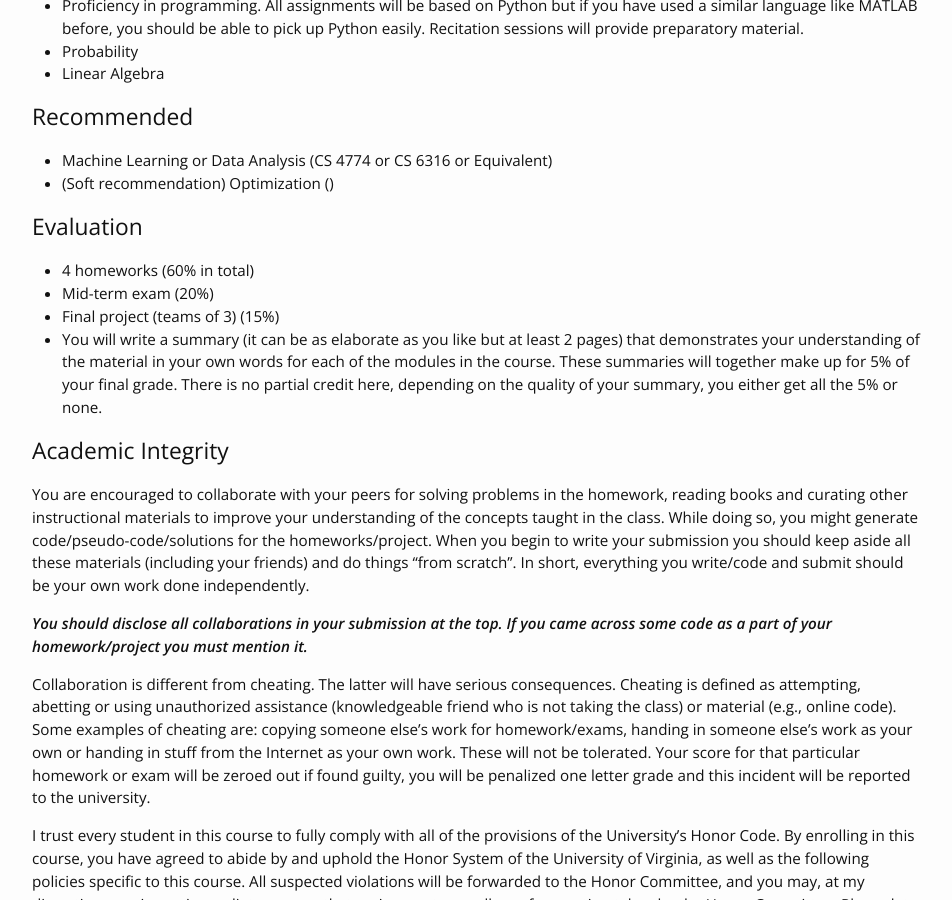
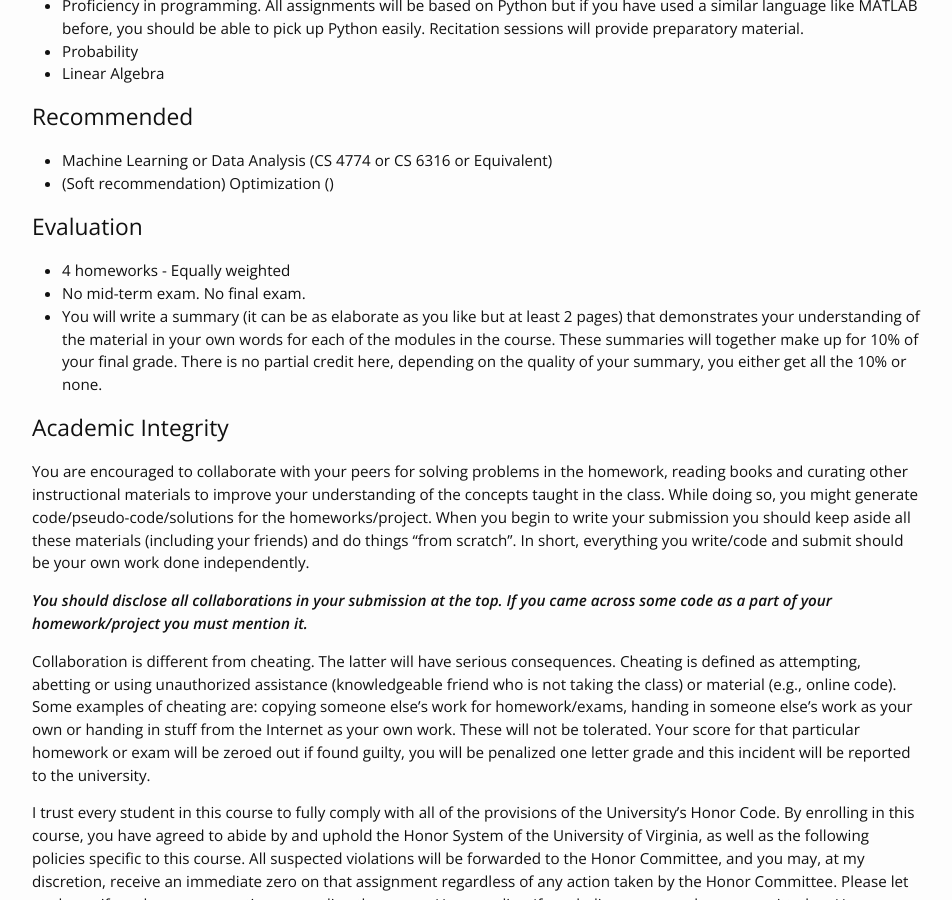
Before and after one commit to linklab-uva/robotlearning, a Jekyll site: the page built from index.md, in a window 1280 px wide and 900 px high, scrolled down 1092 px. Shown: the whole window, without its empty margins (163-1115 px from the left). Built offline with Jekyll 4.4.1, drawn with Linux system fonts in a browser that asks for light colours; nearby versions of some CDN libraries.

Commit message:
update eval

```diff
--- a/index.md
+++ b/index.md
@@ -17,10 +17,9 @@ layout: home
 - (Soft recommendation) Optimization (<list preq course here>)
 
 ## Evaluation
-- 4 homeworks (60% in total)
-- Mid-term exam (20%)
-- Final project (teams of 3) (15%)
-- You will write a summary (it can be as elaborate as you like but at least 2 pages) that demonstrates your understanding of the material in your own words for each of the modules in the course. These summaries will together make up for 5% of your final grade. There is no partial credit here, depending on the quality of your summary, you either get all the 5% or none.
+- 4 homeworks - Equally weighted
+- No mid-term exam. No final exam.
+- You will write a summary (it can be as elaborate as you like but at least 2 pages) that demonstrates your understanding of the material in your own words for each of the modules in the course. These summaries will together make up for 10% of your final grade. There is no partial credit here, depending on the quality of your summary, you either get all the 10% or none.
 
 ## Academic Integrity
 You are encouraged to collaborate with your peers for solving problems in the homework, reading books and curating other instructional materials to improve your understanding of the concepts taught in the class. While doing so, you might generate code/pseudo-code/solutions for the homeworks/project. When you begin to write your submission you should keep aside all these materials (including your friends) and do things “from scratch”. In short, everything you write/code and submit should be your own work done independently.
```
